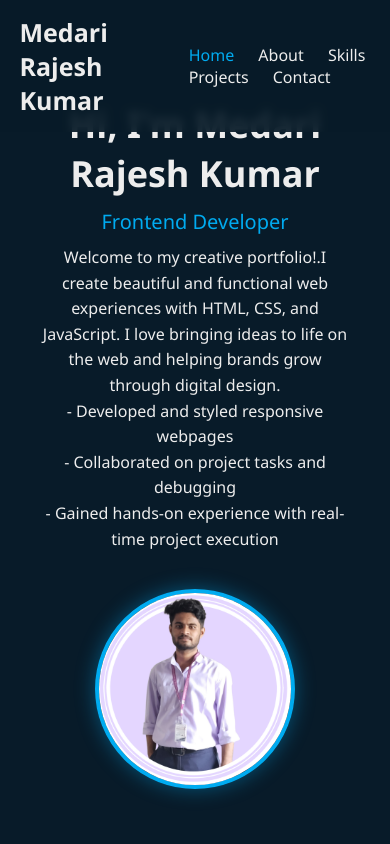
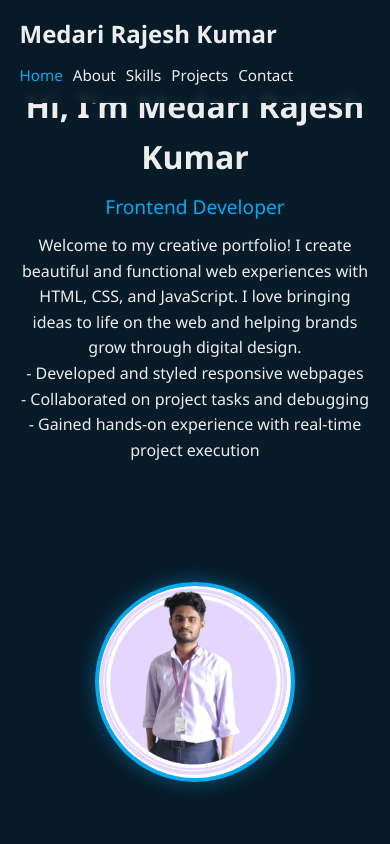
Before and after one commit to Rajesh5644/Micro-IT-Internship, a plain HTML site: page index.html in a window 390 px wide. Shown: the top 844 px of the page. Drawn offline with nearby package versions, Linux system fonts and the light colour scheme.

Commit message:
index.html

```diff
--- a/index.html
+++ b/index.html
@@ -10,6 +10,7 @@
       --bg-color: #081b29;
       --text-color: #ededed;
       --main-color: #00abf0;
+      --font-base: 1rem;
     }
 
     * {
@@ -23,6 +24,8 @@
       font-family: 'Segoe UI', Tahoma, Geneva, Verdana, sans-serif;
       background: var(--bg-color);
       color: var(--text-color);
+      font-size: var(--font-base);
+      line-height: 1.6;
     }
 
     header {
@@ -40,14 +43,14 @@
     }
 
     .logo {
-      font-size: 25px;
+      font-size: 1.5rem;
       color: var(--text-color);
       font-weight: 600;
       text-decoration: none;
     }
 
     .navbar a {
-      font-size: 18px;
+      font-size: 1rem;
       color: var(--text-color);
       text-decoration: none;
       font-weight: 500;
@@ -62,7 +65,7 @@
 
     section {
       min-height: 100vh;
-      padding: 100px 10% 50px;
+      padding: 100px 5% 50px;
     }
 
     .home {
@@ -70,6 +73,7 @@
       align-items: center;
       justify-content: space-between;
       flex-wrap: wrap;
+      gap: 2rem;
     }
 
     .home-content {
@@ -77,20 +81,19 @@
     }
 
     .home-content h1 {
-      font-size: 48px;
+      font-size: 2.5rem;
       font-weight: 700;
     }
 
     .home-content h3 {
-      font-size: 24px;
+      font-size: 1.5rem;
       font-weight: 500;
       margin: 10px 0;
       color: var(--main-color);
     }
 
     .home-content p {
-      font-size: 16px;
-      line-height: 1.6;
+      font-size: 1rem;
       max-width: 600px;
     }
 
@@ -102,16 +105,22 @@
     }
 
     .home-img img {
-      width: 300px;
+      width: 100%;
+      max-width: 300px;
       border-radius: 50%;
       border: 4px solid var(--main-color);
       box-shadow: 0 0 20px rgba(0, 171, 240, 0.4);
     }
 
     h2 {
-      font-size: 36px;
+      font-size: 2.2rem;
       color: var(--main-color);
       margin-bottom: 20px;
+    }
+
+    #skills ul {
+      list-style-type: disc;
+      padding-left: 20px;
     }
 
     .social-media {
@@ -119,10 +128,11 @@
       display: flex;
       flex-direction: row;
       gap: 20px;
+      flex-wrap: wrap;
     }
 
     .social-media a {
-  font-size: 2.2rem;
+      font-size: 2rem;
       color: var(--text-color);
       transition: color 0.3s;
     }
@@ -131,20 +141,23 @@
       color: var(--main-color);
     }
 
-    p {
-      font-size: 16px;
-      line-height: 1.6;
-      max-width: 800px;
-    }
-
     @media (max-width: 768px) {
       header {
         padding: 15px 5%;
+        flex-direction: column;
+        align-items: flex-start;
+      }
+
+      .navbar {
+        margin-top: 10px;
+        display: flex;
+        flex-wrap: wrap;
+        gap: 10px;
       }
 
       .navbar a {
-        margin-left: 20px;
-        font-size: 16px;
+        font-size: 0.95rem;
+        margin-left: 0;
       }
 
       .home {
@@ -152,21 +165,26 @@
         text-align: center;
       }
 
-      .home-content, .home-img {
+      .home-content,
+      .home-img {
         flex: 1 1 100%;
       }
 
       .home-img img {
-        width: 200px;
+        max-width: 200px;
         margin-top: 20px;
       }
 
       .home-content h1 {
-        font-size: 36px;
+        font-size: 2rem;
       }
 
       .home-content h3 {
-        font-size: 20px;
+        font-size: 1.2rem;
+      }
+
+      section {
+        padding: 80px 5% 40px;
       }
     }
   </style>
@@ -188,10 +206,10 @@
   <div class="home-content">
     <h1>Hi, I'm Medari Rajesh Kumar</h1>
     <h3>Frontend Developer</h3>
-    <p>Welcome to my creative portfolio!.I create beautiful and functional web experiences with HTML, CSS, and JavaScript. I love bringing ideas to life on the web and helping brands grow through digital design.</p>
+    <p>Welcome to my creative portfolio! I create beautiful and functional web experiences with HTML, CSS, and JavaScript. I love bringing ideas to life on the web and helping brands grow through digital design.</p>
     <p>- Developed and styled responsive webpages</p>
     <p>- Collaborated on project tasks and debugging</p>
-       <p> - Gained hands-on experience with real-time project execution</p>
+    <p>- Gained hands-on experience with real-time project execution</p>
   </div>
   <div class="home-img">
     <img src="Untitled (2).png" alt="Medari Rajesh Kumar">
@@ -200,46 +218,39 @@
 
 <section id="about">
   <h2>About Me</h2>
-  <p>Motivated and enthusiastic B.Tech Computer Science student with a strong foundation in web
-    development, Python programming, and AI tools. Passionate about building intuitive, user-friendly
-    applications and continuously learning emerging technologies. Looking for opportunities to apply
-    and enhance my skills in real-world projects and collaborative environments.
-    </p>
+  <p>Motivated and enthusiastic B.Tech Computer Science student with a strong foundation in web development, Python programming, and AI tools. Passionate about building intuitive, user-friendly applications and continuously learning emerging technologies. Looking for opportunities to apply and enhance my skills in real-world projects and collaborative environments.</p>
 </section>
 
 <section id="skills">
   <h2>Skills</h2>
-  <p>
   <ul>
-        <li>Html</li>
-        <li>Css</li>
+    <li>HTML</li>
+    <li>CSS</li>
     <li>Frontend Development</li>
     <li>Basics in JavaScript</li>
     <li>Python programming</li>
     <li>Basics in C-Language</li>
     <li>AI-Tools</li>
   </ul>
-  </p>
 </section>
 
 <section id="projects">
   <h2>Projects</h2>
   <ul>
-    <li><h4 style="color:skyblue">Editkaro Portfolio</h4></li>
-    <p>Editkaro.in is a leading social media marketing and video editing agency, specializing in a wide range of video content production. From short-form videos and long-form videos to gaming videos, football edits, eCommerce ads, documentaries, color grading, anime videos, and advertisements—our expert team brings your vision to life with creative precision. Our mission is to provide top-tier video editing services that help businesses and individuals effectively communicate their message across digital platforms.
-        <a href="https://rajesh5644.github.io/miniproject/">Click-Here</a>
-    </p>
- <li ><h4 style="color:skyblue;">WaterPro - Online Water Delivery Platform</h4></li>
-    <p>A web-based application that allows users to place water delivery orders, manage order history, and
-        includes an admin panel for backend operations. Features: User authentication, order tracking,
-        responsive design, modern UI/UX.<a href="https://rajesh5644.github.io/waterpro/">Click-Here</a></p>
+    <li>
+      <h4 style="color:skyblue">Editkaro Portfolio</h4>
+      <p>Editkaro.in is a leading social media marketing and video editing agency, specializing in a wide range of video content production. From short-form videos and long-form videos to gaming videos, football edits, eCommerce ads, documentaries, color grading, anime videos, and advertisements. <a href="https://rajesh5644.github.io/miniproject/">Click Here</a></p>
+    </li>
+    <li>
+      <h4 style="color:skyblue;">WaterPro - Online Water Delivery Platform</h4>
+      <p>A web-based application that allows users to place water delivery orders, manage order history, and includes an admin panel for backend operations. Features: User authentication, order tracking, responsive design, modern UI/UX. <a href="https://rajesh5644.github.io/waterpro/">Click Here</a></p>
+    </li>
   </ul>
-  </div>
 </section>
 
 <section id="contact">
   <h2>Contact Me!</h2>
-  <p>E-Mail : medarirajesh99@gmail.com</p>
+  <p>E-Mail: medarirajesh99@gmail.com</p>
   <div class="social-media">
     <a href="https://www.instagram.com/rajesh_raju_0/profilecard/?igsh=c2oxZnpvNHl4NnJ5"><i class="bx bxl-instagram"></i></a>
     <a href="https://github.com/Rajesh5644"><i class="bx bxl-github"></i></a>
```
Lines whose indentation alone changed are shown as unchanged.
